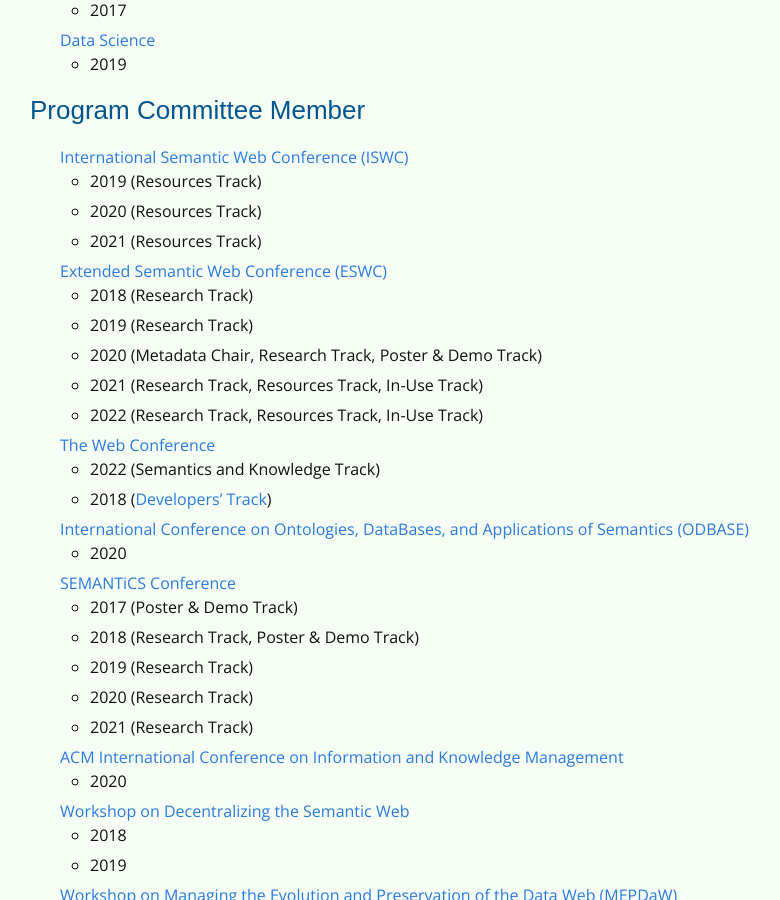
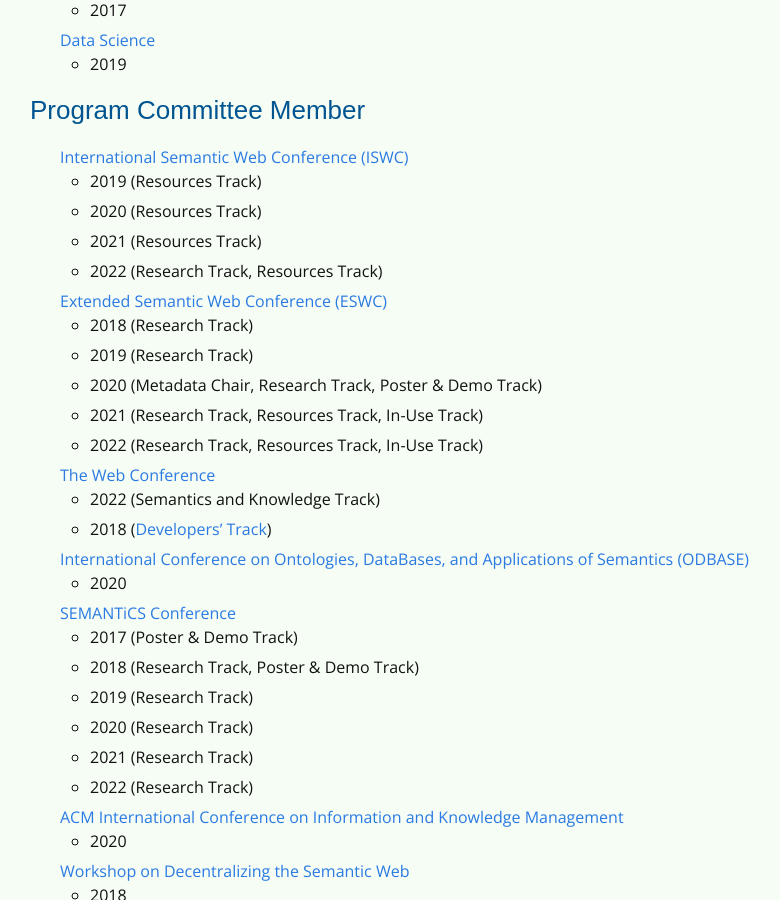
Before and after one commit to rubensworks/rubensworks.net, a Jekyll site: the page built from cv.md, in a window 1280 px wide and 900 px high, scrolled down 5007 px. Shown: the whole window, without its empty margins (240-1020 px from the left). Built offline with Jekyll 4.4.1, drawn with Linux system fonts in a browser that asks for light colours; some web fonts are replaced.

Commit message:
Add ISWC and Semantics 2022 to CV

```diff
--- a/cv.md
+++ b/cv.md
@@ -339,6 +339,7 @@
     * 2019 (Resources Track)
     * 2020 (Resources Track)
     * 2021 (Resources Track)
+    * 2022 (Research Track, Resources Track)
 * [Extended Semantic Web Conference (ESWC)](https://eswc-conferences.org/)
     * 2018 (Research Track)
     * 2019 (Research Track)
@@ -356,6 +357,7 @@
     * 2019 (Research Track)
     * 2020 (Research Track)
     * 2021 (Research Track)
+    * 2022 (Research Track)
 * [ACM International Conference on Information and Knowledge Management](https://cikm2020.org/)
     * 2020
 * [Workshop on Decentralizing the Semantic Web](https://iswc2019.desemweb.org/)
```
